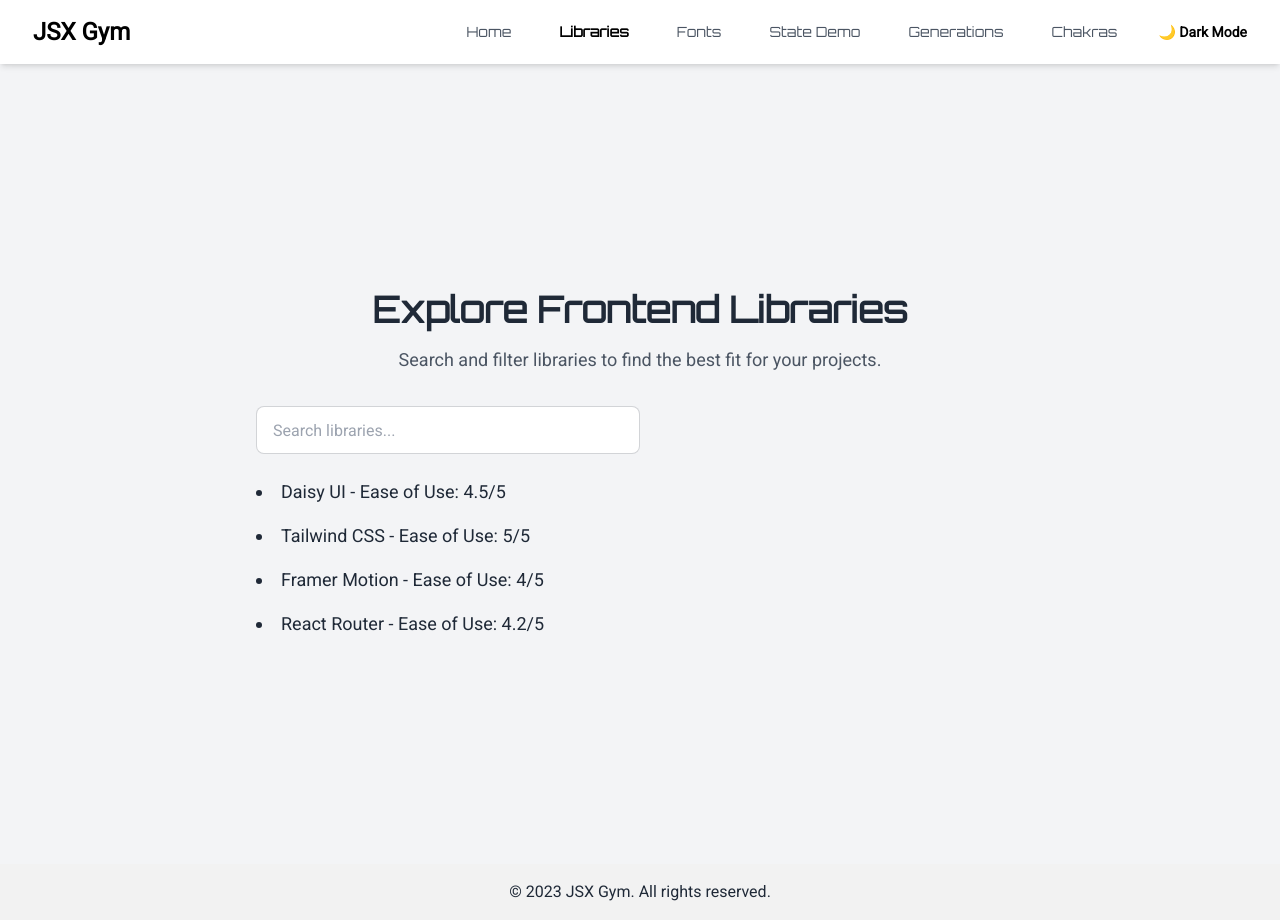
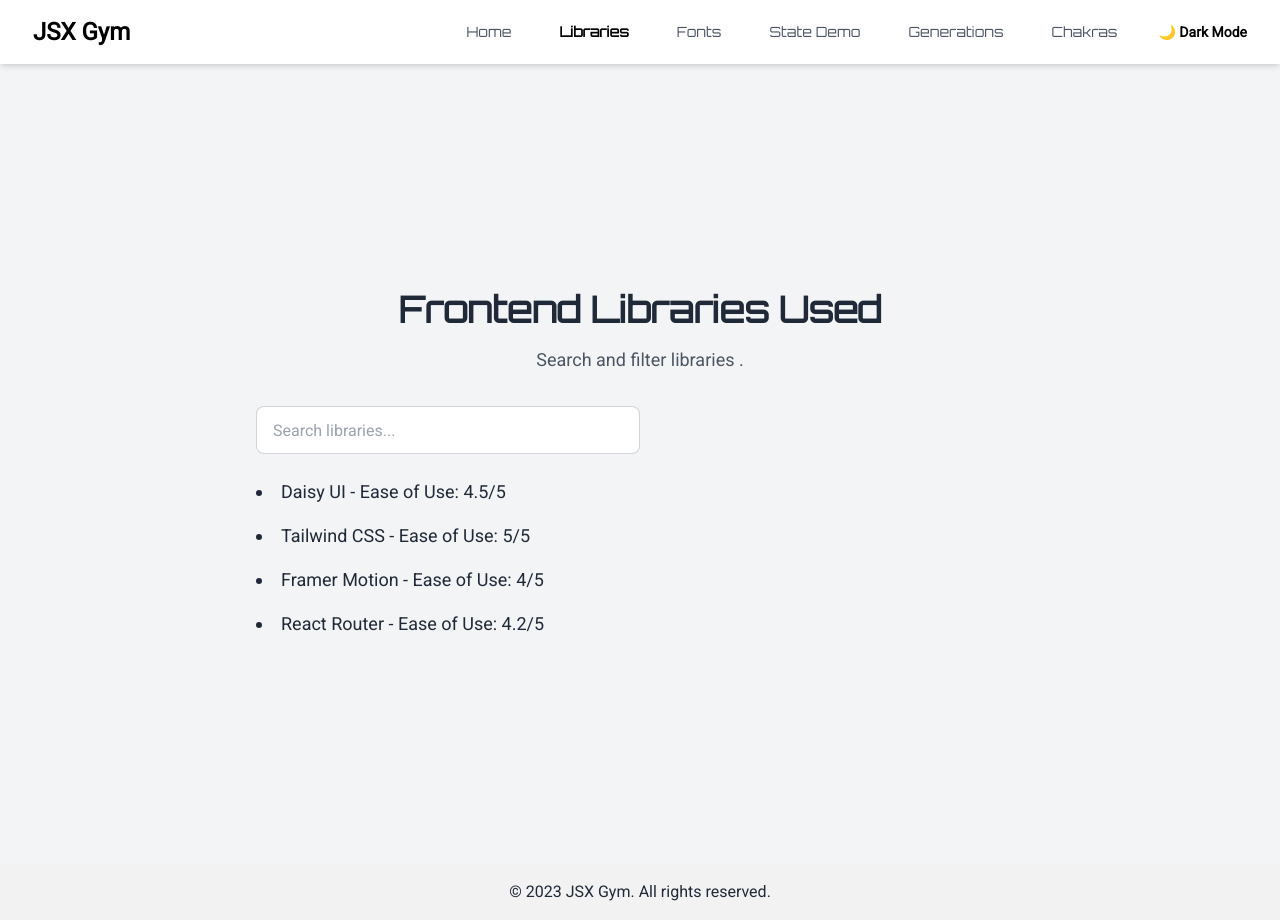
Before and after one commit to RW2023/jsx-gym, a React (Vite) app: page /mid in a window 1280 px wide. Built offline with nearby package versions, Linux system fonts and the light colour scheme.

Commit message:
Update Mid component title and description for clarity

```diff
--- a/src/components/Mid.tsx
+++ b/src/components/Mid.tsx
@@ -25,10 +25,10 @@ const Mid: React.FC = () => {
             {/* Title */}
             <div className="text-center mb-8">
                 <h1 className="text-4xl font-bold text-gray-800 dark:text-white mb-4">
-                    Explore Frontend Libraries
+                     Frontend Libraries Used
                 </h1>
                 <p className="text-lg text-gray-600 dark:text-gray-300">
-                    Search and filter libraries to find the best fit for your projects.
+                    Search and filter libraries .
                 </p>
             </div>
 
```
